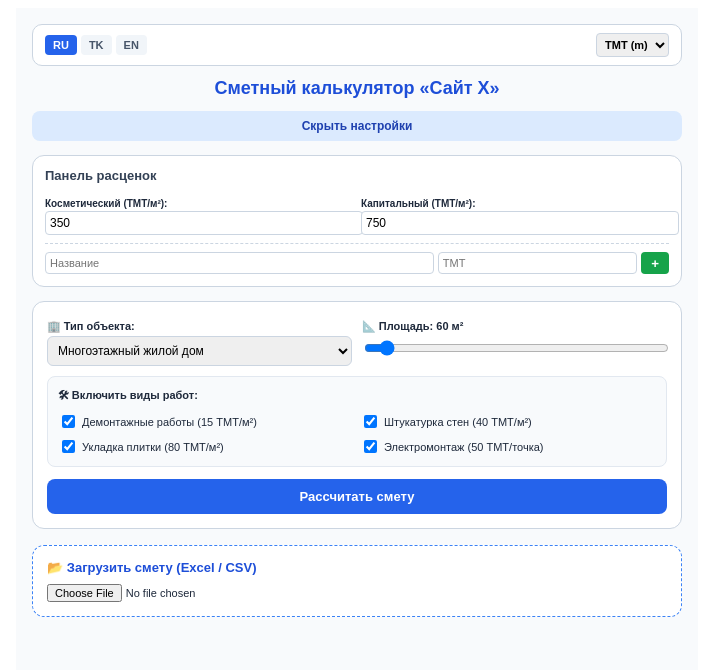
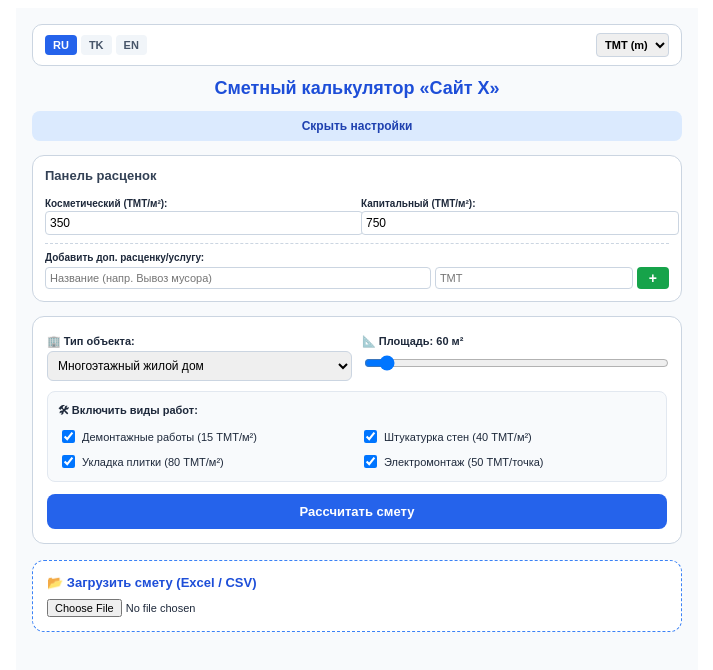
Before and after one commit to abdyrahym78-png/tm-smeta-calc, a React (Vite) app: page / in a window 1280 px wide. Both pictures are taken after a click on the button "Показать настройки расценок". Shown: the top 670 px of the page, without its empty margins (283-996 px from the left). Built offline with nearby package versions, Linux system fonts and the light colour scheme.

Commit message:
fix: connect custom item add button and display items list

```diff
--- a/src/components/ManualTab.jsx
+++ b/src/components/ManualTab.jsx
@@ -2,7 +2,7 @@ import React from 'react';
 
 export default function ManualTab({
   t = {}, lang = 'RU', showAdmin, setShowAdmin, rates, setRates, customItems = [], setCustomItems,
-  newItemName, setNewItemName, newItemPrice, setNewItemPrice, objectType, setObjectType,
+  newItemName, setNewItemName, newItemPrice, setNewItemPrice, handleAddCustomItem, objectType, setObjectType,
   area, setArea, repairClass, setRepairClass, calcMode, selectedWorks = [], setSelectedWorks,
   DEFAULT_WORKS = [], handleManualCalculate, manualResult, formatVal, exportToExcel, setShowContract
 }) {
@@ -15,11 +15,8 @@ export default function ManualTab({
     }
   };
 
-  const addCustomItem = () => {
-    if (!newItemName || !newItemPrice) return;
-    setCustomItems([...(customItems || []), { name: newItemName, price: Number(newItemPrice) }]);
-    setNewItemName('');
-    setNewItemPrice('');
+  const removeItem = (index) => {
+    setCustomItems(customItems.filter((_, i) => i !== index));
   };
 
   return (
@@ -41,12 +38,26 @@ export default function ManualTab({
               <input type="number" value={rates?.capital || 750} onChange={e => setRates({...rates, capital: Number(e.target.value)})} style={{ width: '100%', padding: '4px', borderRadius: '4px', border: '1px solid #cbd5e1', fontSize: '12px' }} />
             </div>
           </div>
+
           <div style={{ borderTop: '1px dashed #cbd5e1', paddingTop: '8px', marginTop: '6px' }}>
+            <label style={{ fontSize: '10px', fontWeight: 'bold', display: 'block', marginBottom: '4px' }}>Добавить доп. расценку/услугу:</label>
             <div style={{ display: 'flex', gap: '4px' }}>
-              <input placeholder="Название" value={newItemName} onChange={e => setNewItemName(e.target.value)} style={{ flex: 2, padding: '4px', borderRadius: '4px', border: '1px solid #cbd5e1', fontSize: '11px' }} />
+              <input placeholder="Название (напр. Вывоз мусора)" value={newItemName} onChange={e => setNewItemName(e.target.value)} style={{ flex: 2, padding: '4px', borderRadius: '4px', border: '1px solid #cbd5e1', fontSize: '11px' }} />
               <input placeholder="TMT" type="number" value={newItemPrice} onChange={e => setNewItemPrice(e.target.value)} style={{ flex: 1, padding: '4px', borderRadius: '4px', border: '1px solid #cbd5e1', fontSize: '11px' }} />
-              <button onClick={addCustomItem} style={{ background: '#16a34a', color: '#fff', border: 'none', borderRadius: '4px', padding: '0 10px', fontWeight: 'bold' }}>+</button>
+              <button onClick={handleAddCustomItem} style={{ background: '#16a34a', color: '#fff', border: 'none', borderRadius: '4px', padding: '0 12px', fontWeight: 'bold', cursor: 'pointer', fontSize: '14px' }}>+</button>
             </div>
+
+            {/* Список добавленных пользовательских позиций */}
+            {customItems.length > 0 && (
+              <div style={{ marginTop: '8px', display: 'flex', flexDirection: 'column', gap: '4px' }}>
+                {customItems.map((item, idx) => (
+                  <div key={idx} style={{ display: 'flex', justifyContent: 'space-between', alignItems: 'center', background: '#f1f5f9', padding: '4px 8px', borderRadius: '4px', fontSize: '11px' }}>
+                    <span>{item.name} — <strong>{formatVal(item.price)}</strong></span>
+                    <button onClick={() => removeItem(idx)} style={{ background: 'none', border: 'none', color: '#ef4444', fontWeight: 'bold', cursor: 'pointer', padding: '0 4px' }}>✕</button>
+                  </div>
+                ))}
+              </div>
+            )}
           </div>
         </div>
       )}
```
